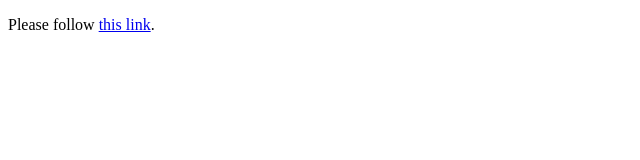
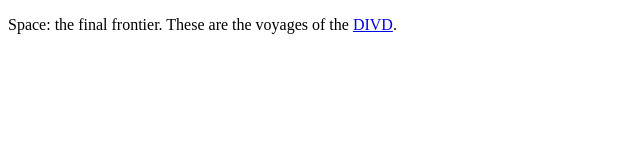
Before and after one commit to cookiemonster/divd.org, a plain HTML site: page index.html in a window 1280 px wide. Shown: the whole page, without its empty margins (0-640 px from the left). Drawn offline with Linux system fonts and the light colour scheme.

Commit message:
Update index.html

```diff
--- a/index.html
+++ b/index.html
@@ -1,9 +1,9 @@
 <!DOCTYPE html>
 <html>
   <head>
-    <meta http-equiv="refresh" content="1; url='https://divd.nl'" />
+    <meta http-equiv="refresh" content="1; url='https://wiki.mch2022.org/Village:DIVD_Space'" />
   </head>
   <body>
-    <p>Please follow <a href="https://divd.nl">this link</a>.</p>
+    <p>Space: the final frontier. These are the voyages of the <a href="https://divd.nl">DIVD</a>.</p>
   </body>
 </html>
```
